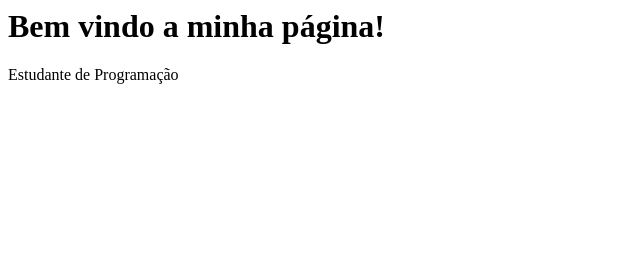
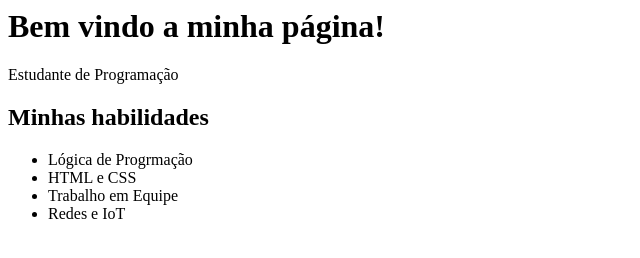
Before and after one commit to GuilhermeRighi09/site, a plain HTML site: page index.html in a window 1280 px wide. Shown: the whole page, without its empty margins (0-640 px from the left). Drawn offline with Linux system fonts and the light colour scheme.

Commit message:
Add files via upload

```diff
--- a/index.html
+++ b/index.html
@@ -10,5 +10,17 @@
             <h1>Bem vindo a minha página!</h1>
             <p>Estudante de Programação</p>
         </header>
+
+        <main>
+            <section>
+                <h2>Minhas habilidades</h2>
+                <ul>
+                    <li>Lógica de Progrmação</li>
+                    <li>HTML e CSS</li>
+                    <li>Trabalho em Equipe</li>
+                    <li>Redes e IoT</li>
+                </ul>
+            </section>
+        </main>
     </body>
 </html>
```
